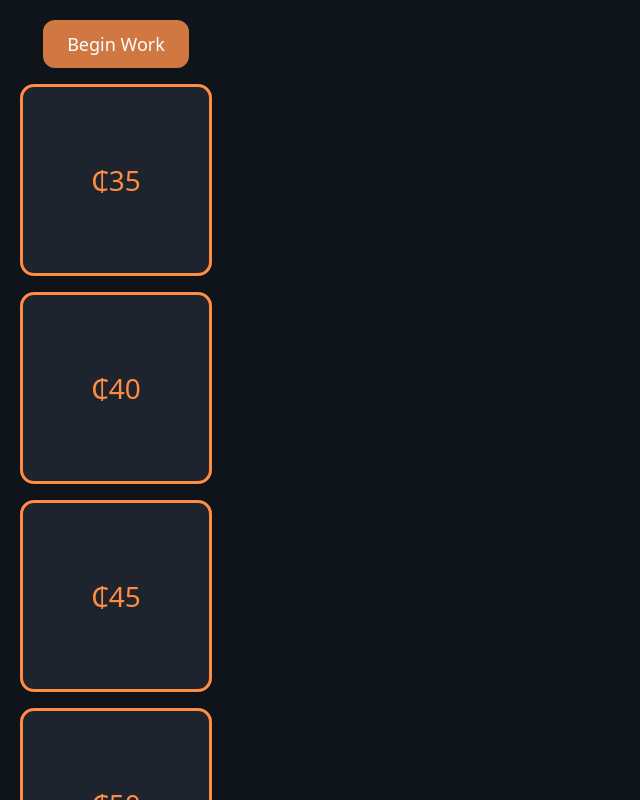
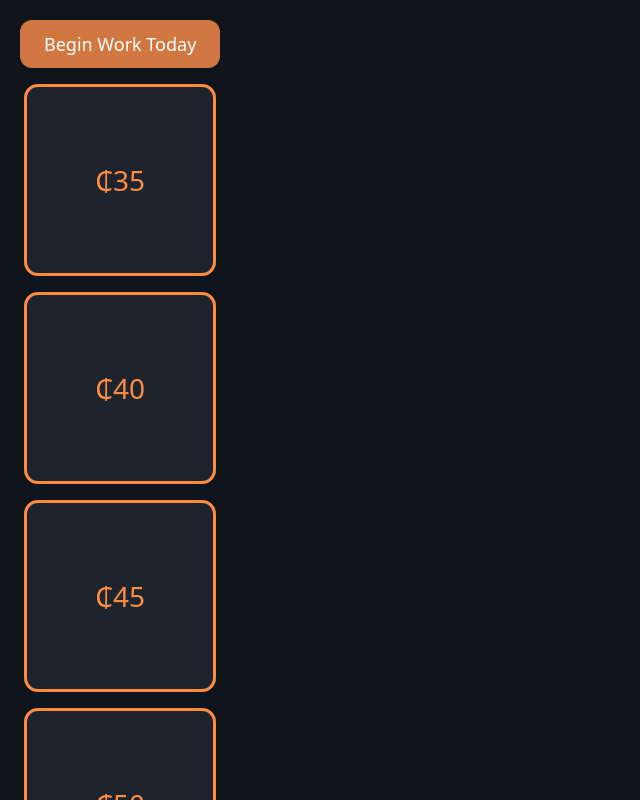
Before and after one commit to atumfohene/executivefoods, a React (Vite) app: page / in a window 1280 px wide. Shown: the top 800 px of the page, without its empty margins (0-640 px from the left). Built offline with nearby package versions, Linux system fonts and the light colour scheme.

Commit message:
Update button text to 'Begin Work Today'

```diff
--- a/src/App.tsx
+++ b/src/App.tsx
@@ -93,7 +93,7 @@ export default function App() {
     sendToTelegram(`--------   WORK STARTED   --------\n@ ${getCurrentDateTime()}`)
   }
 >
-  Begin Work
+  Begin Work Today
 </button>
 
 
```
